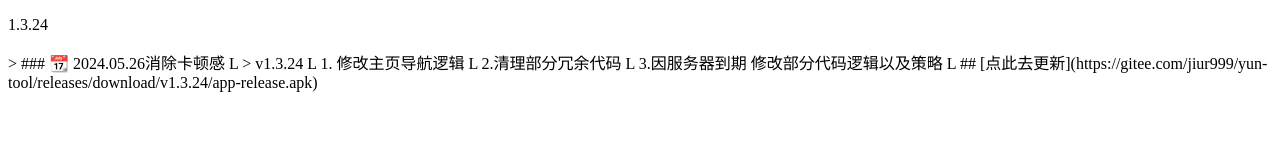
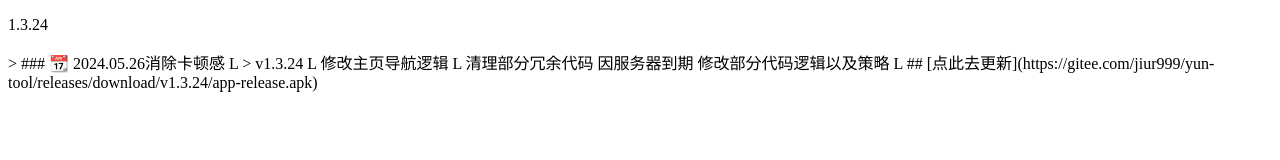
Before and after one commit to JiuR999/Mypages, a plain HTML site: page index.html in a window 1280 px wide. Drawn offline with Linux system fonts and the light colour scheme.

Commit message:
Update index.html

```diff
--- a/index.html
+++ b/index.html
@@ -9,7 +9,7 @@
     <p id="version">1.3.24</p>
 
     <p id="content">
-      > ### 📆 2024.05.26消除卡顿感 L > v1.3.24 L 1. 修改主页导航逻辑 L 2.清理部分冗余代码 L 3.因服务器到期 修改部分代码逻辑以及策略 L ## [点此去更新](https://gitee.com/jiur999/yun-tool/releases/download/v1.3.24/app-release.apk)
+      > ### 📆 2024.05.26消除卡顿感 L > v1.3.24 L 修改主页导航逻辑 L 清理部分冗余代码 因服务器到期 修改部分代码逻辑以及策略 L ## [点此去更新](https://gitee.com/jiur999/yun-tool/releases/download/v1.3.24/app-release.apk)
     </p>
   </body>
 </html>
```
